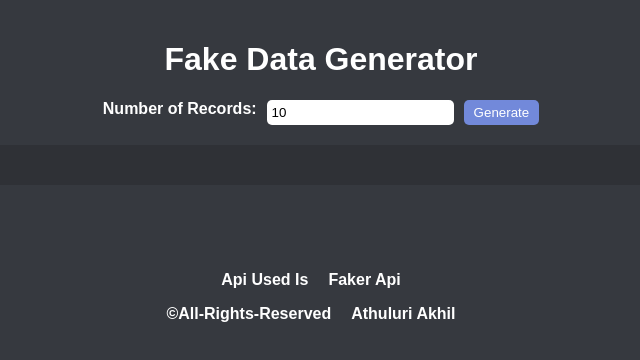
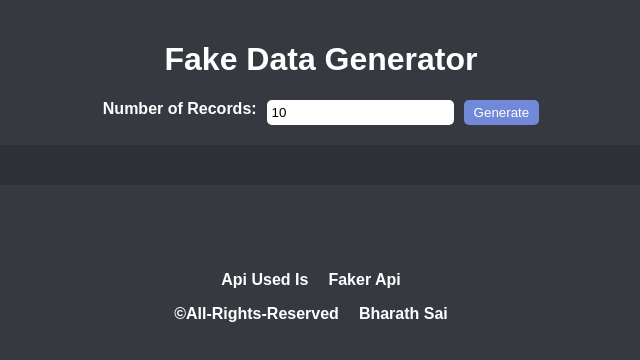
Before and after one commit to BHARATSAI6969/Fake-Data-Generator, a plain HTML site: page index.html in a window 1280 px wide. Shown: the full height of the page, 319-959 px from the left. Drawn offline with Linux system fonts and the light colour scheme; no server answers.

Commit message:
Update index.html

```diff
--- a/index.html
+++ b/index.html
@@ -21,7 +21,7 @@
     <div class="bottom-container">
         <footer>
             <p style="text-align: center; color: white;"><strong>Api Used Is<a href="https://github.com/faker-js/faker" target="_blank" style="color: white;">Faker Api</a></strong></p>
-            <p style="text-align: center; color: white;"><strong>©All-Rights-Reserved<a href="https://github.com/akhilathuluri" target="_blank" style="color: white;">Athuluri Akhil</a></strong></p>
+            <p style="text-align: center; color: white;"><strong>©All-Rights-Reserved<a href="https://github.com/BHARATSAI6969" target="_blank" style="color: white;">Bharath Sai</a></strong></p>
         </footer>
     </div>
 </body>
```
